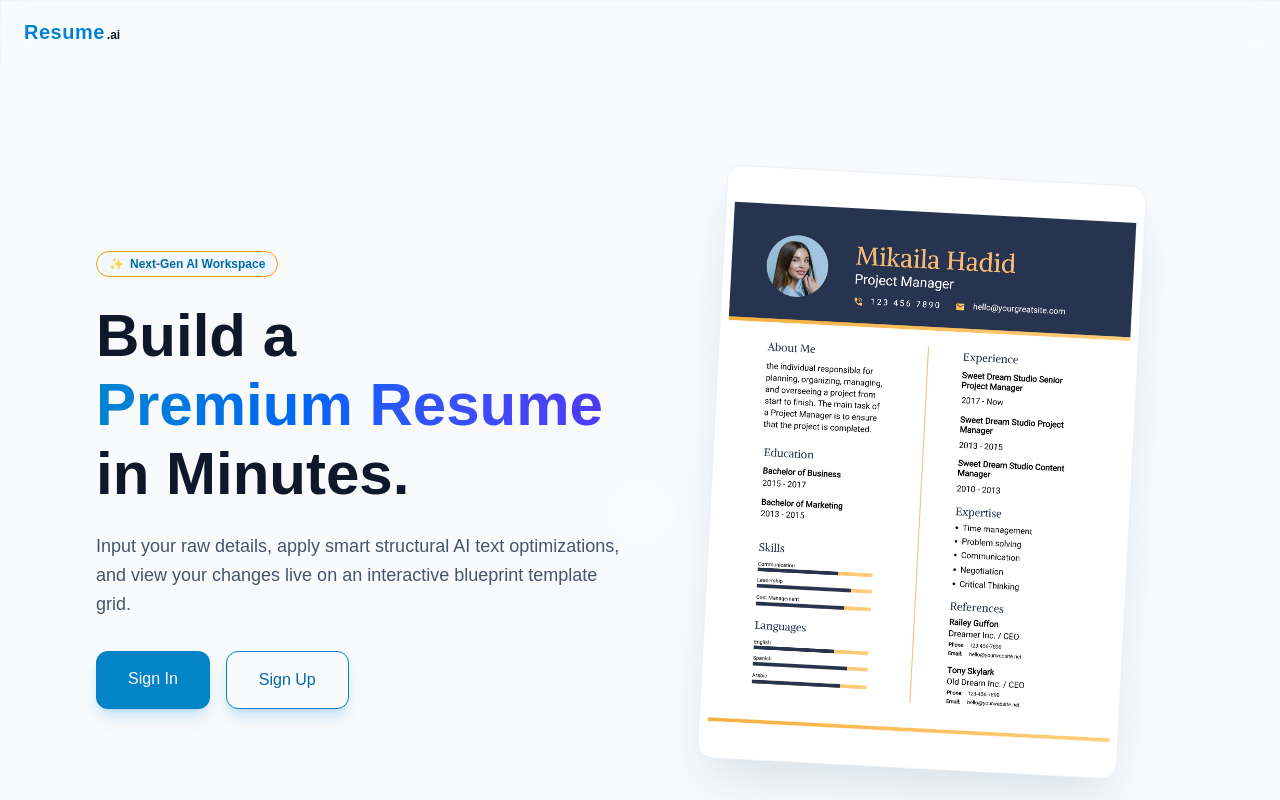
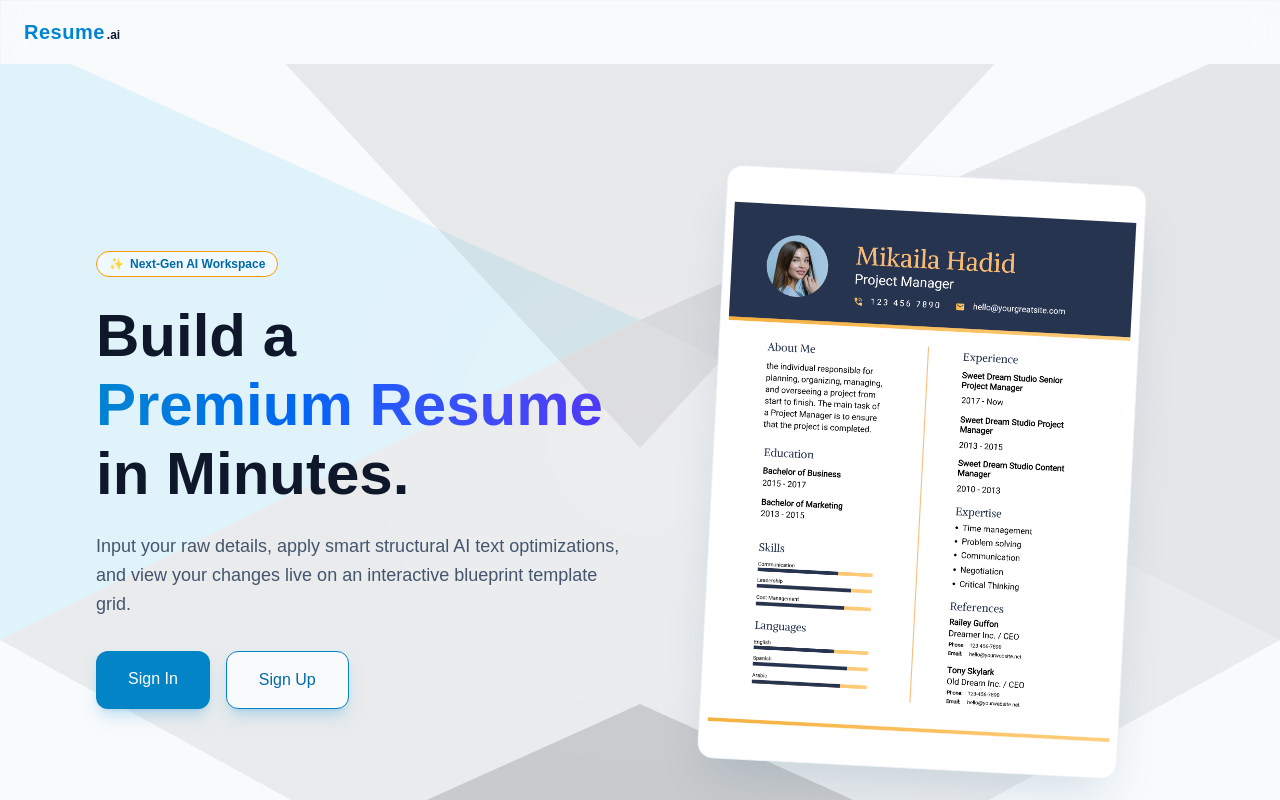
Before and after one commit to fatima1886/AI-Resume-Builder-SaaS, a Next.js app in the folder next.js-app/: page / in a window 1280 px wide. Shown: the top 800 px of the page. Built offline with nearby package versions, Linux system fonts and the light colour scheme.

Commit message:
bg changed

```diff
--- a/next.js-app/app/components/ui/background.tsx
+++ b/next.js-app/app/components/ui/background.tsx
@@ -1,503 +1,170 @@
-
-// first
-export type BackgroundProps = {
+type BackgroundProps = {
   variant?: "hero" | "preview" | "thumbnail";
-};
-
-type VariantConfig = {
-  meshOpacity: number;
-  gridOpacity: number;
-  glowOpacity: number;
 };
 
 const CONFIG = {
   hero: {
-    meshOpacity: 0.45,
-    gridOpacity: 0.55,
-    glowOpacity: 0.15,
+    sheenOpacity: 0.14,
+    glowOpacity: 0.10,
+    edgeOpacity: 0.28,
+    facetOpacity: [0.10, 0.08, 0.07, 0.06, 0.14],
   },
 
   preview: {
-    meshOpacity: 0.18,
-    gridOpacity: 0.08,
-    glowOpacity: 0.06,
+    sheenOpacity: 0.11,
+    glowOpacity: 0.08,
+    edgeOpacity: 0.22,
+    facetOpacity: [0.08, 0.07, 0.06, 0.05, 0.12],
   },
+
   thumbnail: {
-    meshOpacity: 0.30,
-    gridOpacity: 0.16,
-    glowOpacity: 0.12,
+    sheenOpacity: 0.18,
+    glowOpacity: 0.14,
+    edgeOpacity: 0.36,
+    facetOpacity: [0.12, 0.10, 0.08, 0.07, 0.18],
   },
 } as const;
 
-type VariantName = keyof typeof CONFIG;
-
-export default function VignetteGradientMesh({
+export default function CrystalGlass({
   variant = "hero",
 }: BackgroundProps) {
-  const config = CONFIG[variant as VariantName];
+  const config = CONFIG[variant];
 
   return (
-    /* FIXED: Swapped 'bg-bg-canvas' for an explicit inline style var to prevent tailwind v4 parsing errors */
-    <div
-      className="absolute inset-0 overflow-hidden w-full h-full min-h-screen"
-      style={{ backgroundColor: 'var(--bg-canvas)' }}
-    >
-      {/* Gradient mesh */}
-      <div
-        className="absolute inset-0"
-        style={{
-          opacity: config.meshOpacity,
-          background: `
-            radial-gradient(circle at 22% 28%, var(--color-bg-accent) 0%, transparent 34%),
-            radial-gradient(circle at 78% 26%, var(--color-bg-secondary) 0%, transparent 30%),
-            radial-gradient(circle at 42% 76%, var(--color-bg-accent-2) 0%, transparent 32%),
-            radial-gradient(circle at 82% 72%, var(--color-bg-accent-3) 0%, transparent 28%)
-          `,
-          filter: "blur(70px)",
-          maskImage:
-            "radial-gradient(circle at center, black 26%, rgba(0,0,0,.96) 48%, rgba(0,0,0,.55) 72%, transparent 100%)",
-          WebkitMaskImage:
-            "radial-gradient(circle at center, black 26%, rgba(0,0,0,.96) 48%, rgba(0,0,0,.55) 72%, transparent 100%)",
-        }}
-      />
+    <div className="absolute inset-0 overflow-hidden bg-bg-canvas">
+      {/* Crystal facets */}
+      <svg
+        className="absolute inset-0 h-full w-full"
+        viewBox="0 0 800 600"
+        preserveAspectRatio="xMidYMid slice"
+        xmlns="http://www.w3.org/2000/svg"
+      >
+        <polygon
+          points="0,0 400,180 0,380"
+          fill="var(--color-bg-accent)"
+          fillOpacity={config.facetOpacity[0]}
+        />
 
-      {/* Technical grid */}
-      <div
-        className="absolute inset-0"
-        style={{
-          opacity: config.gridOpacity,
-          backgroundImage: `
-            linear-gradient(var(--color-bg-line) 1px, transparent 1px),
-            linear-gradient(90deg, var(--color-bg-line) 1px, transparent 1px)
-          `,
-          backgroundSize: "34px 34px",
-          maskImage:
-            "radial-gradient(circle at center, black 28%, rgba(0,0,0,.96) 50%, rgba(0,0,0,.5) 74%, transparent 100%)",
-          WebkitMaskImage:
-            "radial-gradient(circle at center, black 28%, rgba(0,0,0,.96) 50%, rgba(0,0,0,.5) 74%, transparent 100%)",
-        }}
-      />
+        <polygon
+          points="800,0 400,180 800,380"
+          fill="var(--color-bg-secondary)"
+          fillOpacity={config.facetOpacity[1]}
+        />
 
-      {/* Center spotlight */}
+        <polygon
+          points="160,0 640,0 400,260"
+          fill="var(--color-bg-accent-2)"
+          fillOpacity={config.facetOpacity[2]}
+        />
+
+        <polygon
+          points="0,380 400,600 800,380 400,180"
+          fill="var(--color-bg-accent-3)"
+          fillOpacity={config.facetOpacity[3]}
+        />
+
+        <polygon
+          points="0,600 400,420 800,600"
+          fill="var(--color-bg-border)"
+          fillOpacity={config.facetOpacity[4]}
+        />
+
+        {/* Facet edges */}
+
+        <line
+          x1="0"
+          y1="0"
+          x2="400"
+          y2="180"
+          stroke="var(--color-bg-line)"
+          strokeWidth="1"
+          opacity={config.edgeOpacity}
+        />
+
+        <line
+          x1="800"
+          y1="0"
+          x2="400"
+          y2="180"
+          stroke="var(--color-bg-line)"
+          strokeWidth="1"
+          opacity={config.edgeOpacity}
+        />
+
+        <line
+          x1="0"
+          y1="380"
+          x2="400"
+          y2="180"
+          stroke="var(--color-bg-line)"
+          strokeWidth="1"
+          opacity={config.edgeOpacity * 0.75}
+        />
+
+        <line
+          x1="800"
+          y1="380"
+          x2="400"
+          y2="180"
+          stroke="var(--color-bg-line)"
+          strokeWidth="1"
+          opacity={config.edgeOpacity * 0.75}
+        />
+
+        <line
+          x1="0"
+          y1="600"
+          x2="400"
+          y2="420"
+          stroke="var(--color-bg-line)"
+          strokeWidth="1"
+          opacity={config.edgeOpacity * 0.55}
+        />
+
+        <line
+          x1="800"
+          y1="600"
+          x2="400"
+          y2="420"
+          stroke="var(--color-bg-line)"
+          strokeWidth="1"
+          opacity={config.edgeOpacity * 0.55}
+        />
+
+        <line
+          x1="400"
+          y1="180"
+          x2="400"
+          y2="420"
+          stroke="var(--color-bg-line)"
+          strokeWidth="1"
+          opacity={config.edgeOpacity * 0.7}
+        />
+      </svg>
+
+      {/* Soft crystal glow */}
+
       <div
         className="absolute inset-0"
         style={{
           opacity: config.glowOpacity,
           background:
-            "radial-gradient(circle at center, white 0%, transparent 42%)",
-          filter: "blur(90px)",
+            "radial-gradient(circle at 50% 42%, white 0%, transparent 42%)",
+          mixBlendMode: "screen",
+        }}
+      />
+
+      {/* Glass highlight */}
+
+      <div
+        className="absolute inset-0"
+        style={{
+          opacity: config.sheenOpacity,
+          background:
+            "linear-gradient(135deg, var(--color-bg-foreground) 0%, rgba(255,255,255,.35) 14%, transparent 46%)",
           mixBlendMode: "screen",
         }}
       />
     </div>
   );
 }
-
-
-
-// import type { BackgroundProps } from "@/types";
-
-// type VariantConfig = {
-//   sheenOpacity: number;
-//   glowOpacity: number;
-//   edgeOpacity: number;
-//   facetOpacity: readonly [number, number, number, number, number];
-// };
-
-// const CONFIG = {
-//   hero: {
-//     sheenOpacity: 0.14,
-//     glowOpacity: 0.10,
-//     edgeOpacity: 0.28,
-//     facetOpacity: [0.10, 0.08, 0.07, 0.06, 0.14],
-//   },
-
-//   preview: {
-//     sheenOpacity: 0.11,
-//     glowOpacity: 0.08,
-//     edgeOpacity: 0.22,
-//     facetOpacity: [0.08, 0.07, 0.06, 0.05, 0.12],
-//   },
-
-//   thumbnail: {
-//     sheenOpacity: 0.18,
-//     glowOpacity: 0.14,
-//     edgeOpacity: 0.36,
-//     facetOpacity: [0.12, 0.10, 0.08, 0.07, 0.18],
-//   },
-// } as const;
-
-// export default function CrystalGlass({
-//   variant = "hero",
-// }: BackgroundProps) {
-//   const config = CONFIG[variant as keyof typeof CONFIG];
-
-//   return (
-//     <div className="absolute inset-0 overflow-hidden bg-bg-canvas">
-//       {/* Crystal facets */}
-//       <svg
-//         className="absolute inset-0 h-full w-full"
-//         viewBox="0 0 800 600"
-//         preserveAspectRatio="xMidYMid slice"
-//         xmlns="http://www.w3.org/2000/svg"
-//       >
-//         <polygon
-//           points="0,0 400,180 0,380"
-//           fill="var(--color-bg-accent)"
-//           fillOpacity={config.facetOpacity[0]}
-//         />
-
-//         <polygon
-//           points="800,0 400,180 800,380"
-//           fill="var(--color-bg-secondary)"
-//           fillOpacity={config.facetOpacity[1]}
-//         />
-
-//         <polygon
-//           points="160,0 640,0 400,260"
-//           fill="var(--color-bg-accent-2)"
-//           fillOpacity={config.facetOpacity[2]}
-//         />
-
-//         <polygon
-//           points="0,380 400,600 800,380 400,180"
-//           fill="var(--color-bg-accent-3)"
-//           fillOpacity={config.facetOpacity[3]}
-//         />
-
-//         <polygon
-//           points="0,600 400,420 800,600"
-//           fill="var(--color-bg-border)"
-//           fillOpacity={config.facetOpacity[4]}
-//         />
-
-//         {/* Facet edges */}
-
-//         <line
-//           x1="0"
-//           y1="0"
-//           x2="400"
-//           y2="180"
-//           stroke="var(--color-bg-line)"
-//           strokeWidth="1"
-//           opacity={config.edgeOpacity}
-//         />
-
-//         <line
-//           x1="800"
-//           y1="0"
-//           x2="400"
-//           y2="180"
-//           stroke="var(--color-bg-line)"
-//           strokeWidth="1"
-//           opacity={config.edgeOpacity}
-//         />
-
-//         <line
-//           x1="0"
-//           y1="380"
-//           x2="400"
-//           y2="180"
-//           stroke="var(--color-bg-line)"
-//           strokeWidth="1"
-//           opacity={config.edgeOpacity * 0.75}
-//         />
-
-//         <line
-//           x1="800"
-//           y1="380"
-//           x2="400"
-//           y2="180"
-//           stroke="var(--color-bg-line)"
-//           strokeWidth="1"
-//           opacity={config.edgeOpacity * 0.75}
-//         />
-
-//         <line
-//           x1="0"
-//           y1="600"
-//           x2="400"
-//           y2="420"
-//           stroke="var(--color-bg-line)"
-//           strokeWidth="1"
-//           opacity={config.edgeOpacity * 0.55}
-//         />
-
-//         <line
-//           x1="800"
-//           y1="600"
-//           x2="400"
-//           y2="420"
-//           stroke="var(--color-bg-line)"
-//           strokeWidth="1"
-//           opacity={config.edgeOpacity * 0.55}
-//         />
-
-//         <line
-//           x1="400"
-//           y1="180"
-//           x2="400"
-//           y2="420"
-//           stroke="var(--color-bg-line)"
-//           strokeWidth="1"
-//           opacity={config.edgeOpacity * 0.7}
-//         />
-//       </svg>
-
-//       {/* Soft crystal glow */}
-
-//       <div
-//         className="absolute inset-0"
-//         style={{
-//           opacity: config.glowOpacity,
-//           background:
-//             "radial-gradient(circle at 50% 42%, white 0%, transparent 42%)",
-//           mixBlendMode: "screen",
-//         }}
-//       />
-
-//       {/* Glass highlight */}
-
-//       <div
-//         className="absolute inset-0"
-//         style={{
-//           opacity: config.sheenOpacity,
-//           background:
-//             "linear-gradient(135deg, var(--color-bg-foreground) 0%, rgba(255,255,255,.35) 14%, transparent 46%)",
-//           mixBlendMode: "screen",
-//         }}
-//       />
-//     </div>
-//   );
-// }
-
-
-
-// import type { BackgroundProps } from "@/types";
-
-// type VariantConfig = {
-//   spacing: number;
-//   radius: number;
-//   opacity: number;
-//   secondaryOpacity: number;
-//   focus: string;
-// };
-
-// const CONFIG = {
-//   hero: {
-//     spacing: 28,
-//     radius: 1.5,
-//     opacity: 0.34,
-//     secondaryOpacity: 0.10,
-//     focus: "82% 78%",
-//   },
-
-//   preview: {
-//     spacing: 24,
-//     radius: 1.8,
-//     opacity: 0.46,
-//     secondaryOpacity: 0.14,
-//     focus: "76% 72%",
-//   },
-
-//   thumbnail: {
-//     spacing: 20,
-//     radius: 2.3,
-//     opacity: 0.62,
-//     secondaryOpacity: 0.18,
-//     focus: "70% 66%",
-//   },
-// } as const;
-
-// export default function FadeDots({
-//   variant = "hero",
-// }: BackgroundProps) {
-//   const config = CONFIG[variant];
-
-//   return (
-//     <div className="absolute inset-0 overflow-hidden bg-bg-canvas">
-//       {/* Primary dots */}
-
-//       <div
-//         className="absolute inset-0"
-//         style={{
-//           opacity: config.opacity,
-//           backgroundImage: `
-//             radial-gradient(
-//               circle,
-//               var(--color-bg-accent) ${config.radius}px,
-//               transparent ${config.radius}px
-//             )
-//           `,
-//           backgroundSize: `${config.spacing}px ${config.spacing}px`,
-//         }}
-//       />
-
-//       {/* Offset dots */}
-
-//       <div
-//         className="absolute inset-0"
-//         style={{
-//           opacity: config.secondaryOpacity,
-//           backgroundImage: `
-//             radial-gradient(
-//               circle,
-//               var(--color-bg-secondary) ${config.radius * 0.7}px,
-//               transparent ${config.radius * 0.7}px
-//             )
-//           `,
-//           backgroundSize: `${config.spacing}px ${config.spacing}px`,
-//           backgroundPosition: `${config.spacing / 2}px ${config.spacing / 2
-//             }px`,
-//         }}
-//       />
-
-//       {/* Edge fade */}
-
-//       <div
-//         className="absolute inset-0"
-//         style={{
-//           background: `
-//             radial-gradient(
-//               ellipse ${config.focus} at 50% 50%,
-//               transparent 18%,
-//               transparent 52%,
-//               var(--color-bg-canvas) 100%
-//             )
-//           `,
-//         }}
-//       />
-//     </div>
-//   );
-// }
-
-
-// import type { BackgroundProps } from "@/types";
-
-// type VariantConfig = {
-//   strokeOpacity: number;
-//   accentOpacity: number;
-//   glowOpacity: number;
-// };
-
-// const CONFIG = {
-//   hero: {
-//     strokeOpacity: 0.18,
-//     accentOpacity: 0.08,
-//     glowOpacity: 0.08,
-//   },
-
-//   preview: {
-//     strokeOpacity: 0.15,
-//     accentOpacity: 0.06,
-//     glowOpacity: 0.06,
-//   },
-
-//   thumbnail: {
-//     strokeOpacity: 0.28,
-//     accentOpacity: 0.12,
-//     glowOpacity: 0.12,
-//   },
-// } as const;
-
-// const HEX = "26,0 78,0 104,45 78,90 26,90 0,45";
-
-// const ROWS = 8;
-// const COLS = 9;
-// const W = 104;
-// const H = 90;
-
-// export default function VignetteHexGrid({
-//   variant = "hero",
-// }: BackgroundProps) {
-//   const config = CONFIG[variant];
-
-//   return (
-//     <div className="absolute inset-0 overflow-hidden bg-bg-canvas">
-//       <svg
-//         className="absolute inset-0 h-full w-full"
-//         viewBox="0 0 936 720"
-//         preserveAspectRatio="xMidYMid slice"
-//         style={{
-//           maskImage:
-//             "radial-gradient(circle at center, black 24%, rgba(0,0,0,.95) 48%, rgba(0,0,0,.55) 70%, transparent 100%)",
-//           WebkitMaskImage:
-//             "radial-gradient(circle at center, black 24%, rgba(0,0,0,.95) 48%, rgba(0,0,0,.55) 70%, transparent 100%)",
-//         }}
-//       >
-//         {/* Filled accent cells */}
-
-//         {[13, 22, 31, 40, 49, 58].map((index) => {
-//           const row = Math.floor(index / COLS);
-//           const col = index % COLS;
-
-//           const x = col * W + (row % 2 ? W / 2 : 0);
-//           const y = row * 68;
-
-//           return (
-//             <polygon
-//               key={`fill-${index}`}
-//               points={HEX}
-//               transform={`translate(${x},${y})`}
-//               fill="var(--color-bg-accent)"
-//               opacity={config.accentOpacity}
-//             />
-//           );
-//         })}
-
-//         {/* Hex grid */}
-
-//         {Array.from({ length: ROWS }).map((_, row) =>
-//           Array.from({ length: COLS }).map((_, col) => {
-//             const x = col * W + (row % 2 ? W / 2 : 0);
-//             const y = row * 68;
-
-//             return (
-//               <polygon
-//                 key={`${row}-${col}`}
-//                 points={HEX}
-//                 transform={`translate(${x},${y})`}
-//                 fill="none"
-//                 stroke="var(--color-bg-line)"
-//                 strokeWidth="1"
-//                 opacity={config.strokeOpacity}
-//               />
-//             );
-//           })
-//         )}
-//       </svg>
-
-//       {/* Soft center glow */}
-
-//       <div
-//         className="absolute inset-0"
-//         style={{
-//           opacity: config.glowOpacity,
-//           background: `
-//             radial-gradient(circle at center,
-//               var(--color-bg-accent) 0%,
-//               transparent 32%
-//             ),
-
-//             radial-gradient(circle at center,
-//               var(--color-bg-secondary) 0%,
-//               transparent 58%
-//             )
-//           `,
-//           filter: "blur(70px)",
-//           mixBlendMode: "screen",
-//         }}
-//       />
-
-//       {/* Extra vignette */}
-
-//       <div
-//         className="absolute inset-0"
-//         style={{
-//           background:
-//             "radial-gradient(circle at center, transparent 55%, rgba(0,0,0,.18) 82%, var(--color-bg-canvas) 100%)",
-//         }}
-//       />
-//     </div>
-//   );
-// }
```
